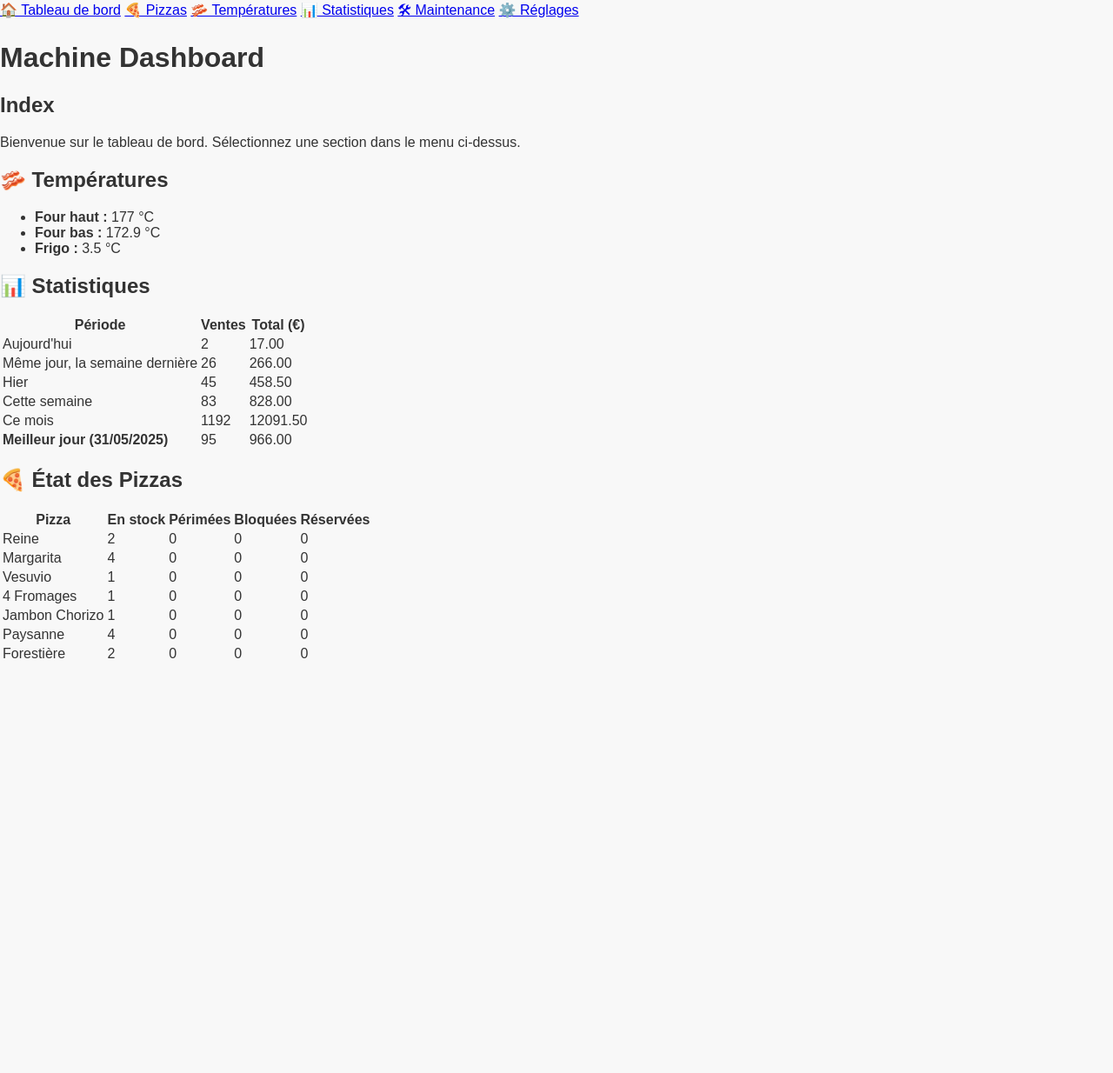
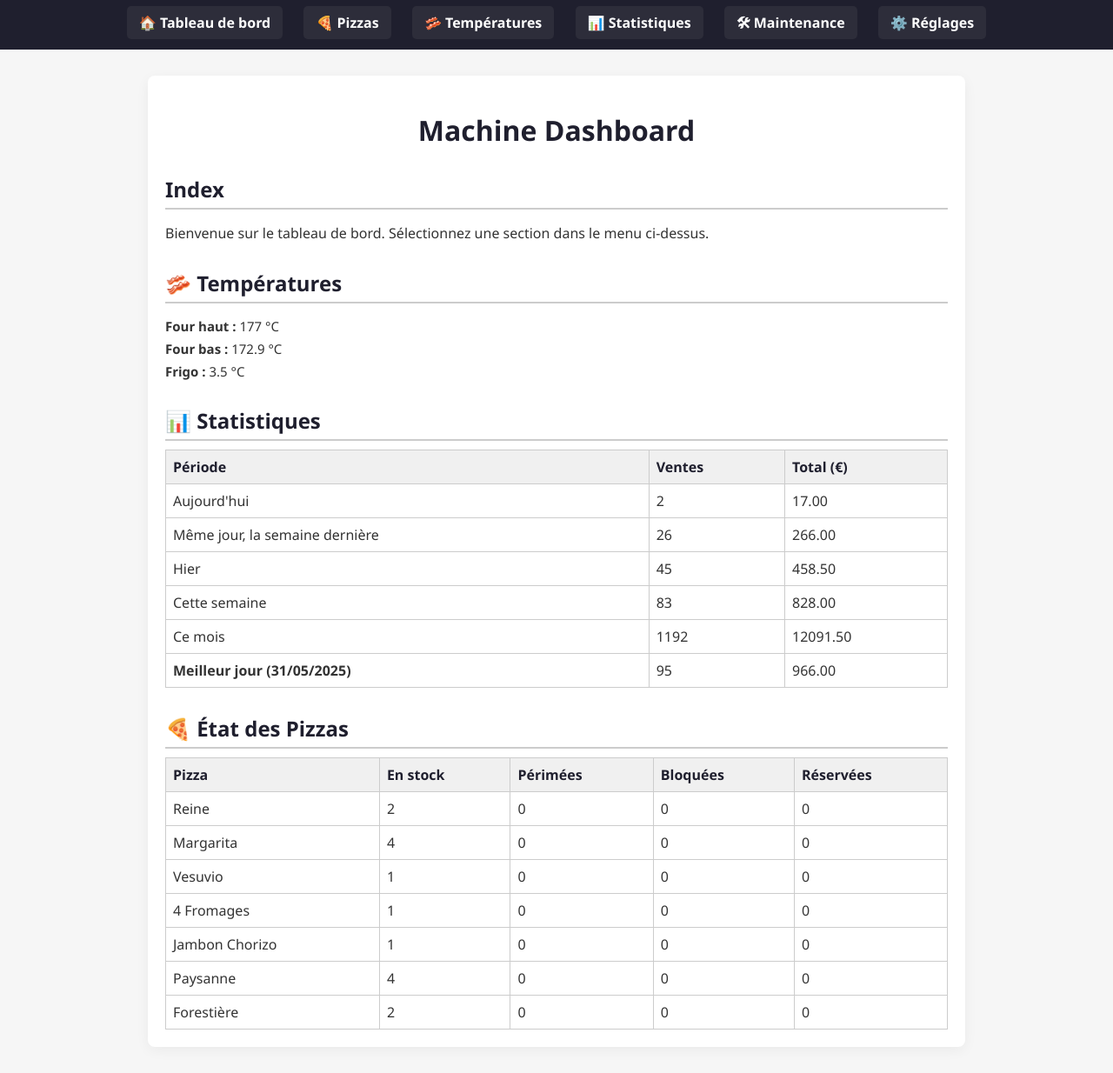
Before and after one commit to chrisAFDB/machine-dashboard, a Flask app: page / in a window 1280 px wide. Shown: the whole page at 87% size. Before the commit the page ends 757 px from the top, so only its background shows below. Run offline with Flask 3, Linux system fonts and the light colour scheme.

Commit message:
Update style.css

```diff
--- a/static/style.css
+++ b/static/style.css
@@ -1,44 +1,85 @@
 body {
-    font-family: Arial, sans-serif;
     margin: 0;
     padding: 0;
-    background: #f8f8f8;
+    font-family: 'Segoe UI', Tahoma, Geneva, Verdana, sans-serif;
+    background-color: #f6f6f6;
     color: #333;
 }
 
-header {
-    background-color: #1f2937;
-    padding: 20px;
-    color: white;
+nav {
+    background-color: #1f1f2e;
+    padding: 15px;
     text-align: center;
 }
 
-.navbar {
-    display: flex;
-    flex-wrap: wrap;
-    justify-content: center;
-    gap: 15px;
+nav a {
+    color: #ffffff;
+    text-decoration: none;
+    margin: 0 10px;
+    font-weight: bold;
+    padding: 8px 14px;
+    border-radius: 5px;
+    background-color: #2d2d3a;
+    transition: background 0.3s ease;
+}
+
+nav a:hover {
+    background-color: #3f3f55;
+}
+
+.container {
+    max-width: 900px;
+    margin: 30px auto;
+    padding: 20px;
+    background-color: #fff;
+    border-radius: 8px;
+    box-shadow: 0px 4px 15px rgba(0, 0, 0, 0.05);
+}
+
+h1 {
+    text-align: center;
+    color: #1f1f2e;
+}
+
+.section {
+    margin-top: 30px;
+}
+
+.section h2 {
+    color: #1f1f2e;
+    margin-bottom: 10px;
+    border-bottom: 2px solid #ccc;
+    padding-bottom: 5px;
+}
+
+ul {
+    list-style-type: none;
+    padding: 0;
+}
+
+ul li {
+    margin-bottom: 6px;
+    font-size: 15px;
+}
+
+table {
+    width: 100%;
+    border-collapse: collapse;
     margin-top: 10px;
 }
 
-.navbar a {
-    color: white;
-    text-decoration: none;
-    padding: 10px 15px;
-    background-color: #374151;
-    border-radius: 5px;
-    transition: background-color 0.3s;
+table, th, td {
+    border: 1px solid #ccc;
 }
 
-.navbar a:hover {
-    background-color: #4b5563;
+th {
+    background-color: #f0f0f0;
+    text-align: left;
+    padding: 8px;
+    color: #1f1f2e;
 }
 
-main {
-    padding: 30px;
-    max-width: 800px;
-    margin: auto;
-    background-color: white;
-    border-radius: 8px;
-    box-shadow: 0 0 10px rgba(0,0,0,0.1);
+td {
+    padding: 8px;
+    text-align: left;
 }
```
